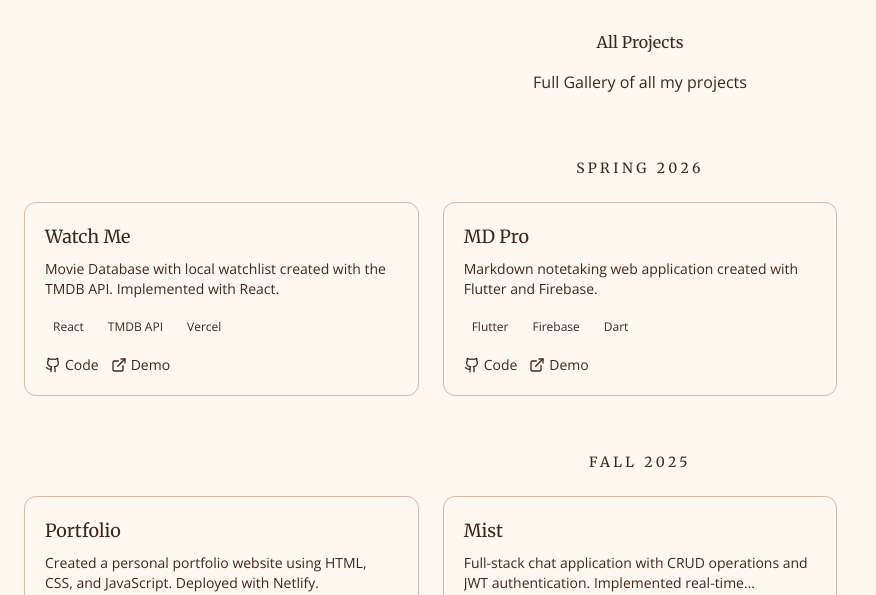
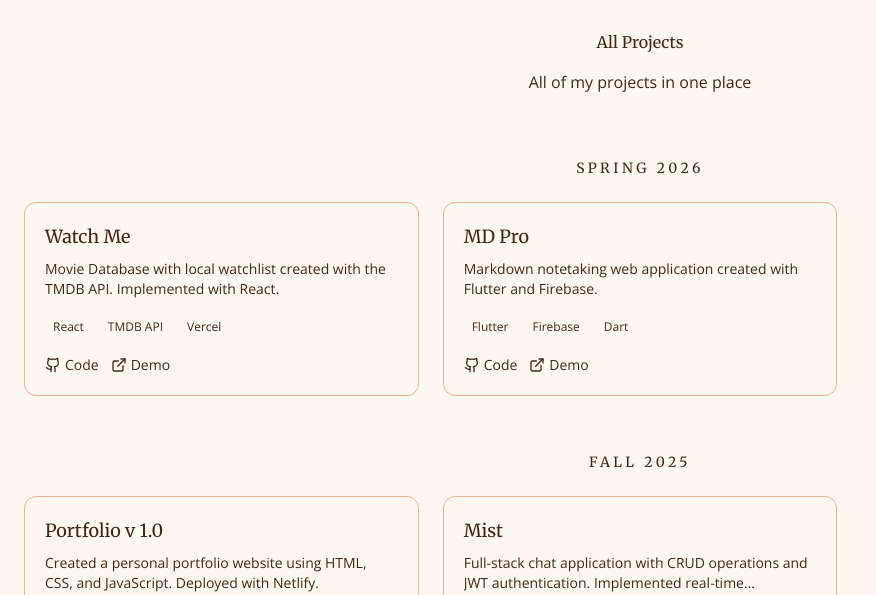
Before and after one commit to kelvinOhaya/Portfolio-2.0, a React (Vite) app: page /projects in a window 1280 px wide. Shown: the part 138-733 px from the top of the page, without its empty margins (0-876 px from the left). Built offline with nearby package versions, Linux system fonts and the light colour scheme.

Commit message:
updated the project name of the first portfolio and fixed grammer on the all projects subheading

```diff
--- a/src/app/components/AllProjectsPage.tsx
+++ b/src/app/components/AllProjectsPage.tsx
@@ -29,7 +29,7 @@ const projectSections = [
     season: "Fall 2025",
     projects: [
       {
-        title: "Portfolio",
+        title: "Portfolio v 1.0",
         description:
           "Created a personal portfolio website using HTML, CSS, and JavaScript. Deployed with Netlify.",
         tags: ["HTML", "CSS", "JavaScript", "Netlify"],
@@ -115,7 +115,7 @@ export function AllProjectsPage({
           <h2 className="mb-4 text-foreground">All Projects</h2>
 
           <p className="text-muted-foreground max-w-2xl mx-auto">
-            Full Gallery of all my projects
+            All of my projects in one place
           </p>
         </motion.div>
 
```
